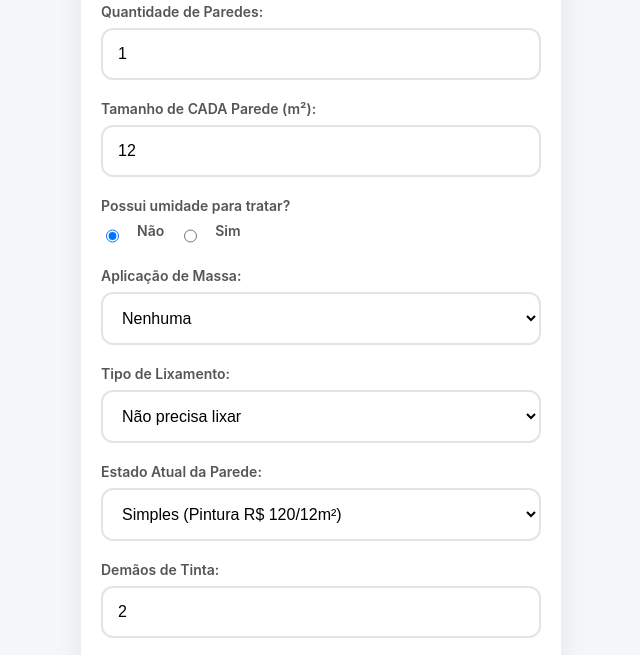
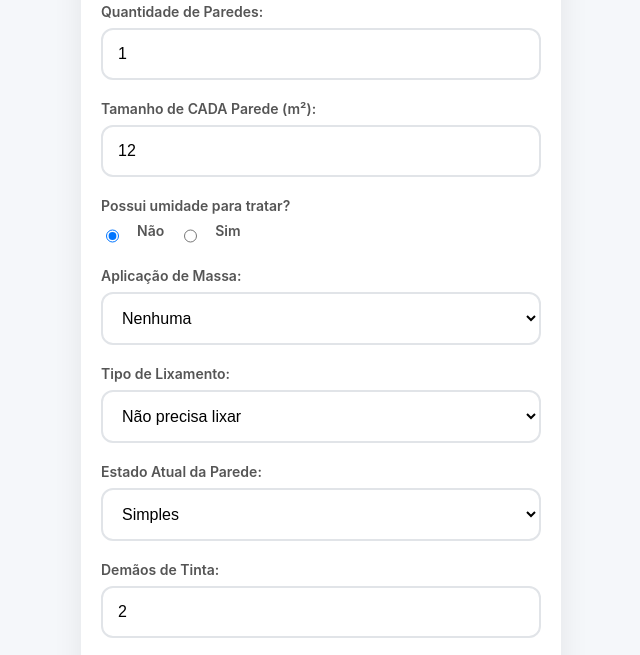
Before and after one commit to CoyotePJL/Aplicativoinga, a plain HTML site: page index.html in a window 1280 px wide. Shown: the part 98-753 px from the top of the page, without its empty margins (319-959 px from the left). Drawn offline with Linux system fonts and the light colour scheme.

Commit message:
index.html

```diff
--- a/index.html
+++ b/index.html
@@ -74,9 +74,9 @@
     <div class="campo-orcamento">
         <label for="estadoParede">Estado Atual da Parede:</label>
         <select id="estadoParede">
-            <option value="simples">Simples (Pintura R$ 120/12m²)</option>
-            <option value="liso">Com Massa (R$ 150/12m²)</option>
-            <option value="gesso">Gesso (R$ 180/12m²)</option>
+            <option value="simples">Simples</option>
+            <option value="liso">Com Massa</option>
+            <option value="gesso">Gesso (fundo preparador)</option>
         </select>
     </div>
     <div class="campo-orcamento">
```
